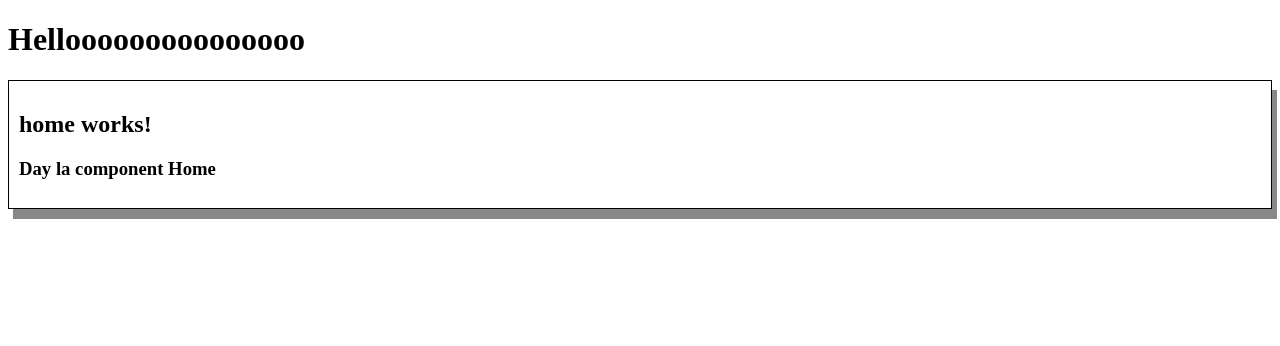
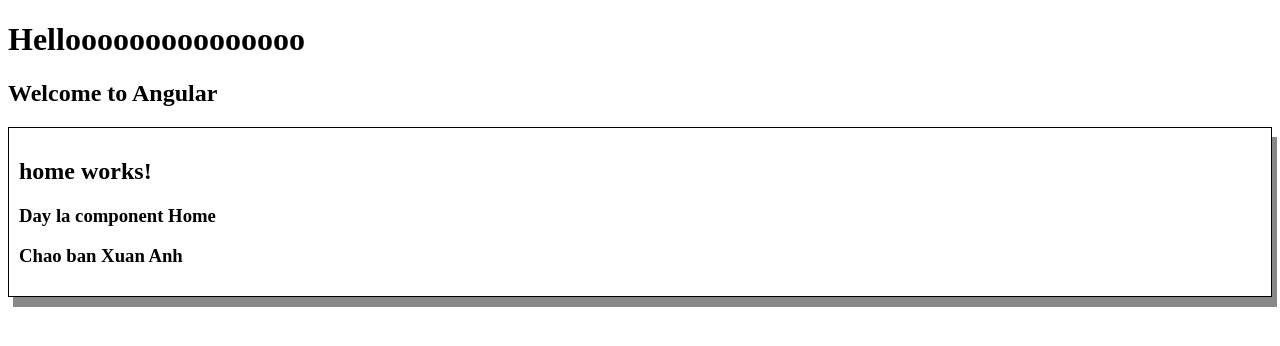
Before and after one commit to xuananhtcbn99/angular-demo, an Angular app: page / in a window 1280 px wide. Shown: the top 346 px of the page. Built offline with nearby package versions, Linux system fonts and the light colour scheme.

Commit message:
bindingValue

```diff
--- a/src/app/app.component.html
+++ b/src/app/app.component.html
@@ -1,2 +1,3 @@
 <h1>Hellooooooooooooooo</h1>
+<h2>Welcome to Angular</h2>
 <app-home></app-home>
--- a/src/app/home/home.component.html
+++ b/src/app/home/home.component.html
@@ -1,4 +1,5 @@
 <div class="test">
   <h2>home works!</h2>
   <h3>Day la component Home</h3>
+  <h3>Chao ban {{ name}}</h3>
 </div>
--- a/src/app/home/home.component.ts
+++ b/src/app/home/home.component.ts
@@ -6,6 +6,7 @@ import { Component, OnInit } from '@angular/core';
   styleUrls: ['./home.component.css']
 })
 export class HomeComponent implements OnInit {
+  public name = 'Xuan Anh';
 
   constructor() { }
 
```
